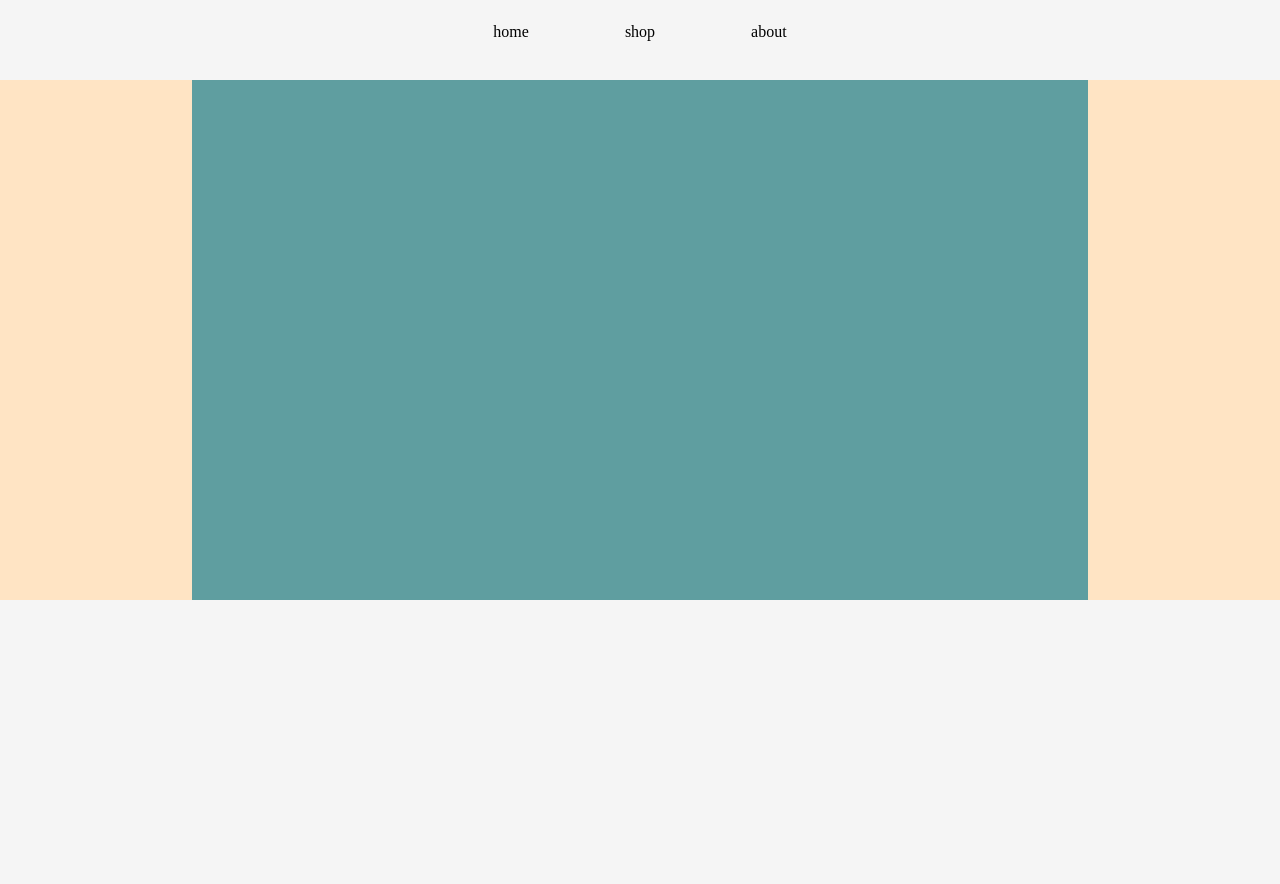
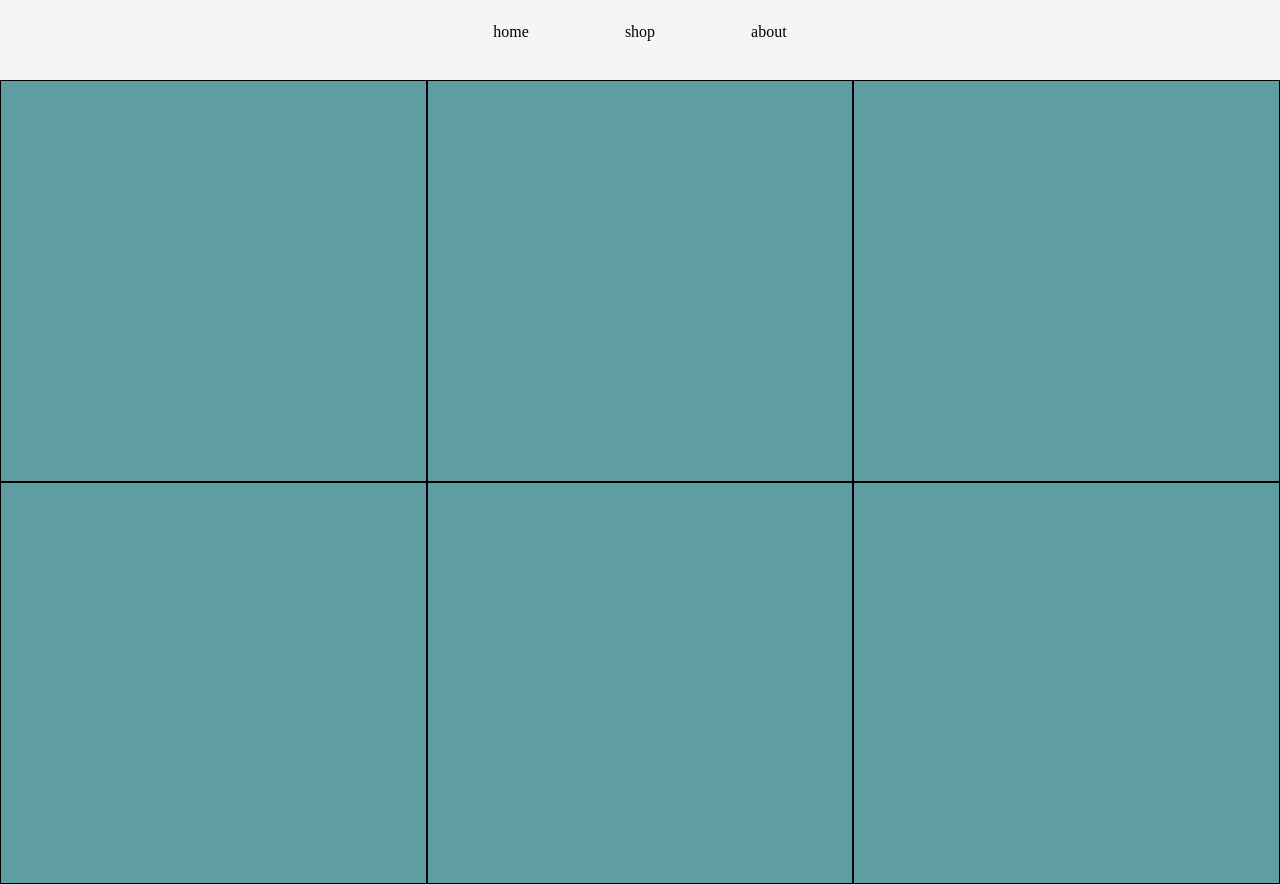
Before and after one commit to brian-david4/furniture-shop, a React (Vite) app in the folder furniture/: page /products in a window 1280 px wide. Before the commit the page ends 800 px from the top, so only its background shows below. Built offline with nearby package versions, Linux system fonts and the light colour scheme; the HTML template or start-up script is replaced by a standard one; a web font is replaced by a local one.

Commit message:
Change product layout to display grid

```diff
--- a/furniture/src/Components/ProductCard/ProdCard.module.css
+++ b/furniture/src/Components/ProductCard/ProdCard.module.css
@@ -1,6 +1,5 @@
 .cardContainer {
-  width: 70vw;
-  height: 65vh;
-  min-width: 400px;
+  height: 50vh;
   background-color: cadetblue;
+  border: 1px solid black;
 }
--- a/furniture/src/Components/ProductSoloLayout/ProdSoloLayout.module.css
+++ b/furniture/src/Components/ProductLayout/ProdLayout.module.css
@@ -2,10 +2,8 @@
   width: 100%;
   position: relative;
   top: calc(var(--header-height) + 2vh);
-  display: flex;
+  display: grid;
+  grid-template-columns: repeat(3, 1fr);
   gap: 0px;
-  flex-direction: column;
-  justify-content: center;
-  align-items: center;
   background-color: bisque;
 }
--- a/furniture/src/Components/ProductSoloLayout/ProductSoloLayout.tsx
+++ b/furniture/src/Components/ProductLayout/ProductLayout.tsx
@@ -1,4 +1,4 @@
-import styles from "./ProdSoloLayout.module.css";
+import styles from "./ProdLayout.module.css";
 
 interface ProductSoloLayoutProps {
   children: React.ReactNode;
--- a/furniture/src/Pages/Shop.tsx
+++ b/furniture/src/Pages/Shop.tsx
@@ -1,7 +1,7 @@
 import { Link } from "react-router-dom";
 import MainNavBar from "../Components/MainNavBar/MainNavBar";
 import ProductCard from "../Components/ProductCard/ProductCard";
-import ProductSoloLayout from "../Components/ProductSoloLayout/ProductSoloLayout";
+import ProductLayout from "../Components/ProductLayout/ProductLayout";
 
 const Shop = () => {
   return (
@@ -14,9 +14,14 @@ const Shop = () => {
         shaggy rug
       </Link>
 
-      <ProductSoloLayout>
+      <ProductLayout>
         <ProductCard />
-      </ProductSoloLayout>
+        <ProductCard />
+        <ProductCard />
+        <ProductCard />
+        <ProductCard />
+        <ProductCard />
+      </ProductLayout>
     </>
   );
 };
--- a/furniture/src/index.css
+++ b/furniture/src/index.css
@@ -28,5 +28,8 @@ body {
   padding: 0;
   box-sizing: border-box;
   background-color: #f5f5f5;
-  overflow: hidden;
+  overflow-x: hidden;
 }
+::-webkit-scrollbar {
+  display: none;
+}
```
